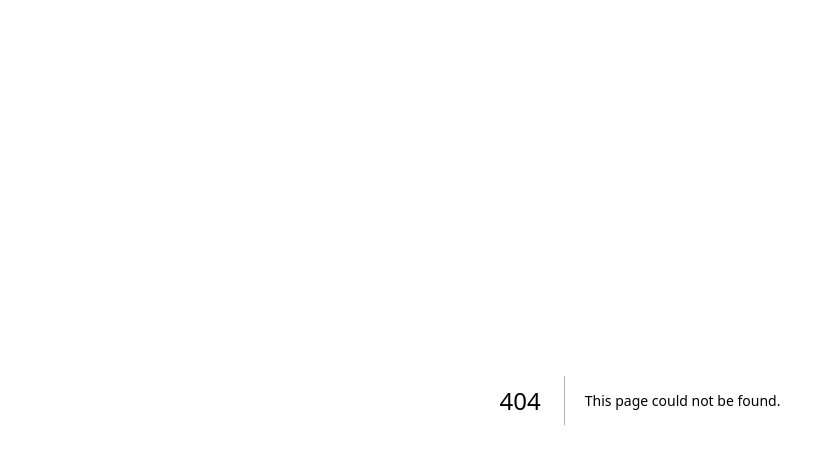
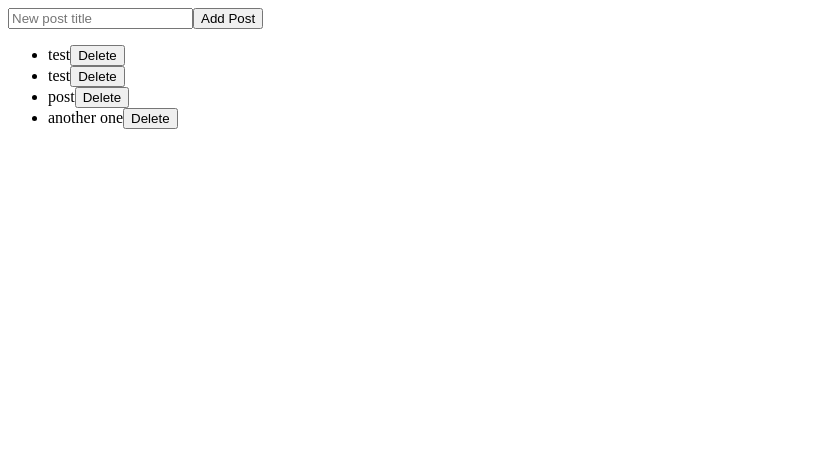
Before and after one commit to kjsLand/Grocery-Nudge, a Next.js app: page /posts in a window 1280 px wide. Before the commit this address had no page. Shown: the top 464 px of the page, without its empty margins (0-835 px from the left). Built offline with nearby package versions, Linux system fonts and the light colour scheme.

Commit message:
Added sandbox endpoints for database

```diff
--- /dev/null
+++ b/app/api/posts/[id]/route.ts
@@ -0,0 +1,21 @@
+// app/api/posts/[id]/route.ts
+import { NextResponse } from 'next/server'
+import { readDb, writeDb } from '@/lib/db'
+
+export async function DELETE(
+  request: Request,
+  { params }: { params: { id: string } }
+) {
+  const id = Number(params.id)
+  const db = readDb()
+
+  const postExists = db.posts.some(p => p.id === id)
+  if (!postExists) {
+    return NextResponse.json({ error: 'Post not found' }, { status: 404 })
+  }
+
+  db.posts = db.posts.filter(p => p.id !== id)
+  writeDb(db)
+
+  return NextResponse.json({ success: true })
+}
--- /dev/null
+++ b/app/api/posts/route.ts
@@ -0,0 +1,32 @@
+// app/api/posts/route.ts
+import { NextResponse } from 'next/server'
+import { readDb, writeDb } from '@/lib/db'
+
+// GET /api/posts — list all posts
+export async function GET() {
+  const db = readDb()
+  return NextResponse.json(db.posts)
+}
+
+// POST /api/posts — create a new post
+export async function POST(request: Request) {
+  const { title, content } = await request.json()
+
+  if (!title) {
+    return NextResponse.json({ error: 'Title is required' }, { status: 400 })
+  }
+
+  const db = readDb()
+
+  const newPost = {
+    id: db.posts.length > 0 ? Math.max(...db.posts.map(p => p.id)) + 1 : 1,
+    title,
+    content: content ?? '',
+    createdAt: new Date().toISOString(),
+  }
+
+  db.posts.push(newPost)
+  writeDb(db)
+
+  return NextResponse.json(newPost, { status: 201 })
+}
--- /dev/null
+++ b/app/posts/page.tsx
@@ -0,0 +1,51 @@
+// app/posts/page.tsx
+'use client'
+
+import { useState, useEffect } from 'react'
+
+type Post = { id: number; title: string; content: string; createdAt: string }
+
+export default function PostsPage() {
+  const [posts, setPosts] = useState<Post[]>([])
+  const [title, setTitle] = useState('')
+
+  useEffect(() => {
+    fetch('/api/posts')
+      .then(res => res.json())
+      .then(setPosts)
+  }, [])
+
+  async function handleSubmit(e: React.FormEvent) {
+    e.preventDefault()
+    const res = await fetch('/api/posts', {
+      method: 'POST',
+      headers: { 'Content-Type': 'application/json' },
+      body: JSON.stringify({ title }),
+    })
+    const newPost = await res.json()
+    setPosts([...posts, newPost])
+    setTitle('')
+  }
+
+  async function handleDelete(id: number) {
+    await fetch(`/api/posts/${id}`, { method: 'DELETE' })
+    setPosts(posts.filter(p => p.id !== id))
+  }
+
+  return (
+    <div>
+      <form onSubmit={handleSubmit}>
+        <input value={title} onChange={e => setTitle(e.target.value)} placeholder="New post title" />
+        <button type="submit">Add Post</button>
+      </form>
+      <ul>
+        {posts.map(p => (
+          <li key={p.id}>
+            {p.title}
+            <button onClick={() => handleDelete(p.id)}>Delete</button>
+          </li>
+        ))}
+      </ul>
+    </div>
+  )
+}
--- /dev/null
+++ b/db.json
@@ -0,0 +1,28 @@
+{
+  "posts": [
+    {
+      "id": 1,
+      "title": "test",
+      "content": "",
+      "createdAt": "2026-07-06T03:22:36.772Z"
+    },
+    {
+      "id": 2,
+      "title": "test",
+      "content": "",
+      "createdAt": "2026-07-06T03:56:37.898Z"
+    },
+    {
+      "id": 3,
+      "title": "post",
+      "content": "",
+      "createdAt": "2026-07-06T03:56:41.610Z"
+    },
+    {
+      "id": 4,
+      "title": "another one",
+      "content": "",
+      "createdAt": "2026-07-06T03:56:44.991Z"
+    }
+  ]
+}
```
Also changed, not shown: lib/db.ts (renamed from app/lib/db.ts).
